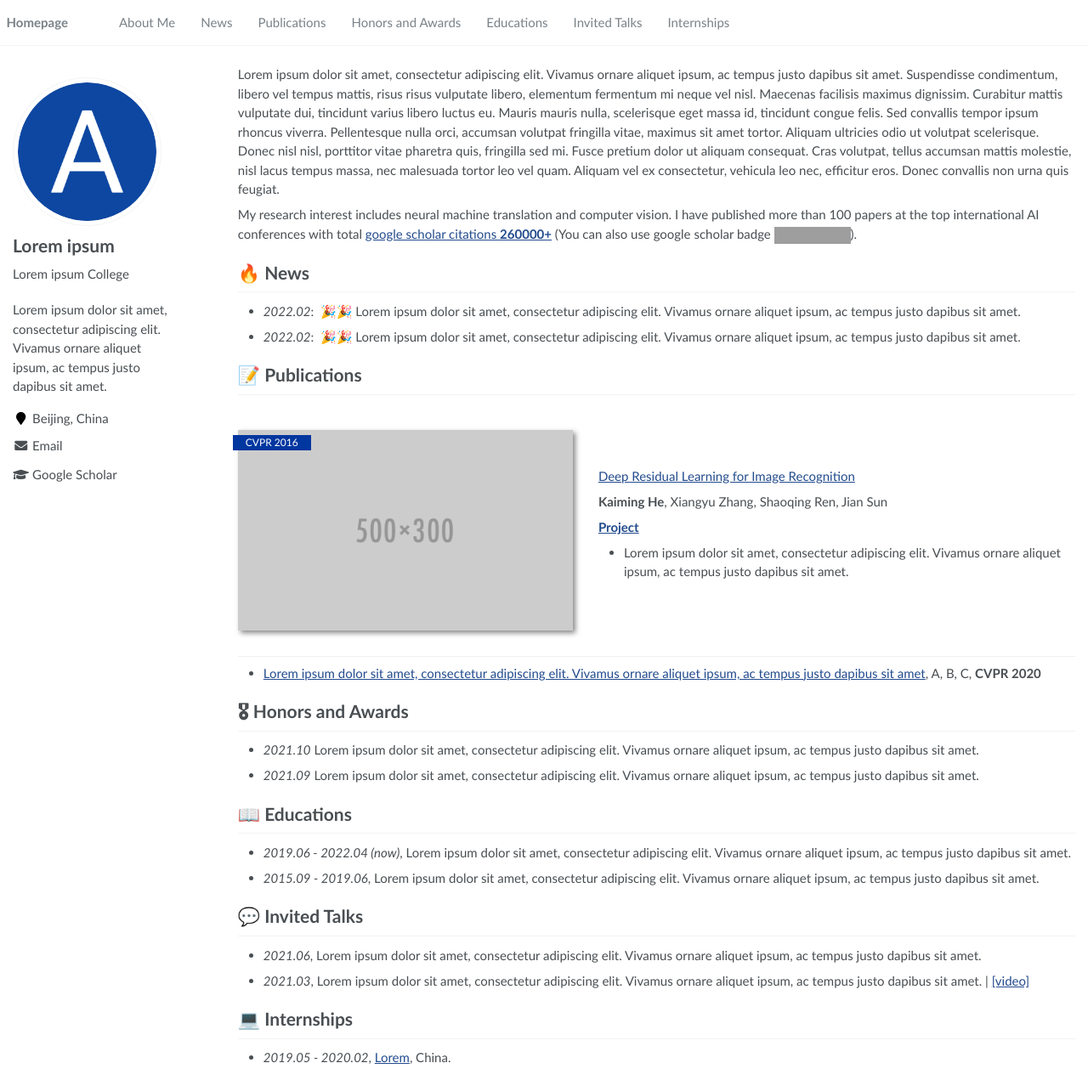
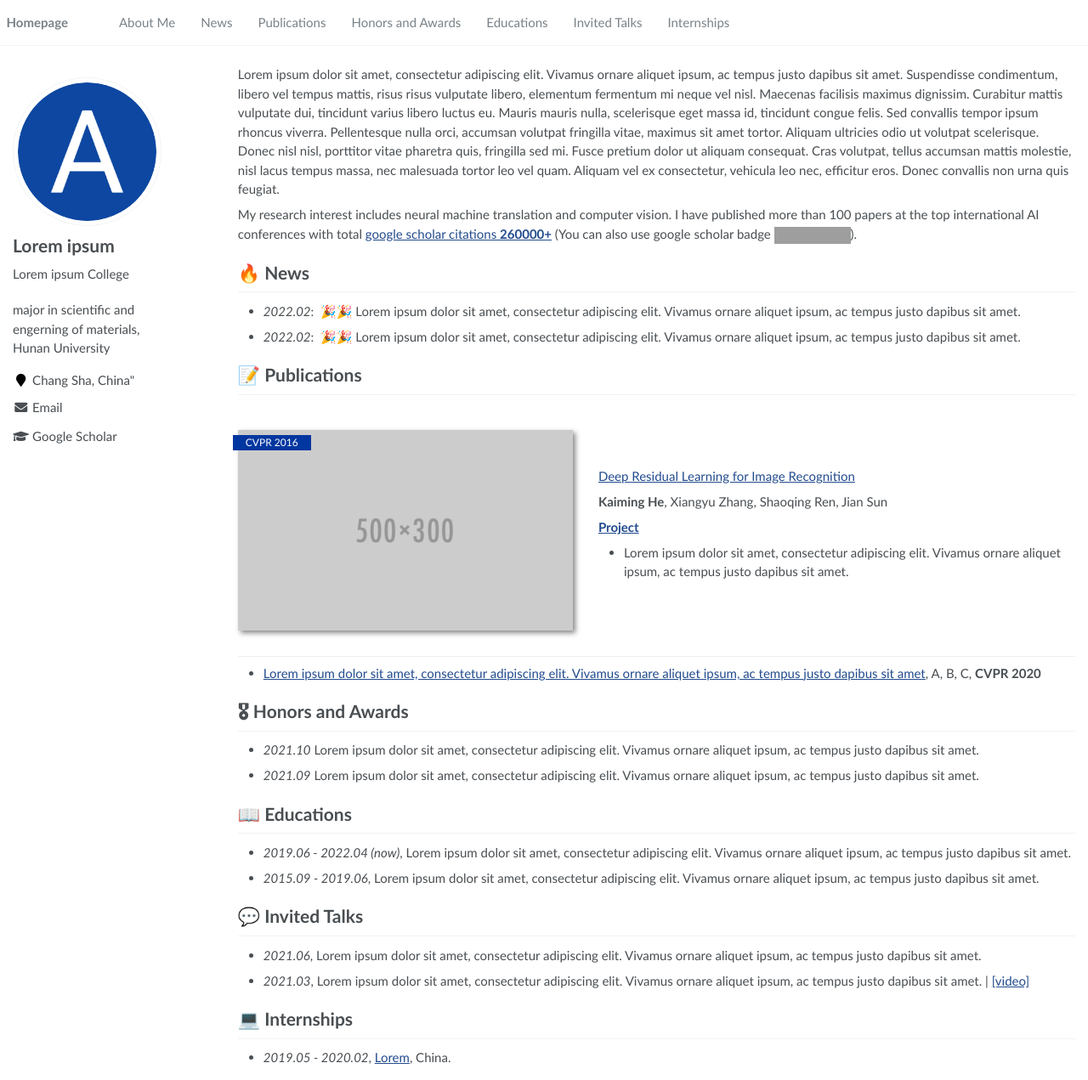
Before and after one commit to jinlong97/jinlong97.github.io, a Jekyll site: the page built from _pages/about.md, in a window 1280 px wide and 1271 px high. Shown: the whole window at 85% size. Built offline with Jekyll 4.4.1, drawn with Linux system fonts in a browser that asks for light colours; grey boxes are pictures that could not be loaded.

Commit message:
Add files via upload

```diff
--- a/_config.yml
+++ b/_config.yml
@@ -6,9 +6,9 @@
 # `jekyll serve`. If you change this file, please restart the server process.
 
 # Site Settings
-title                    : "Lorem ipsum"
-description              : "Lorem ipsum dolor sit amet, consectetur adipiscing elit. Vivamus ornare aliquet ipsum, ac tempus justo dapibus sit amet. "
-repository               : "RayeRen/acad-homepage.github.io"
+title                    : "Jinlong Ke (柯金龙)"
+description              : "major in scientific and engerning of materials, Hunan University "
+repository               : "jinlong97.github.io"
 google_scholar_stats_use_cdn : true
 
 # google analytics
@@ -24,7 +24,7 @@ author:
   name             : "Lorem ipsum"
   avatar           : "images/android-chrome-512x512.png"
   bio              : "Lorem ipsum College"
-  location         : "Beijing, China"
+  location         : Chang Sha, China"
   employer         :
   pubmed           :
   googlescholar    : "https://scholar.google.com/citations?user=YOUR_GOOGLE_SCHOLAR_ID"
```
